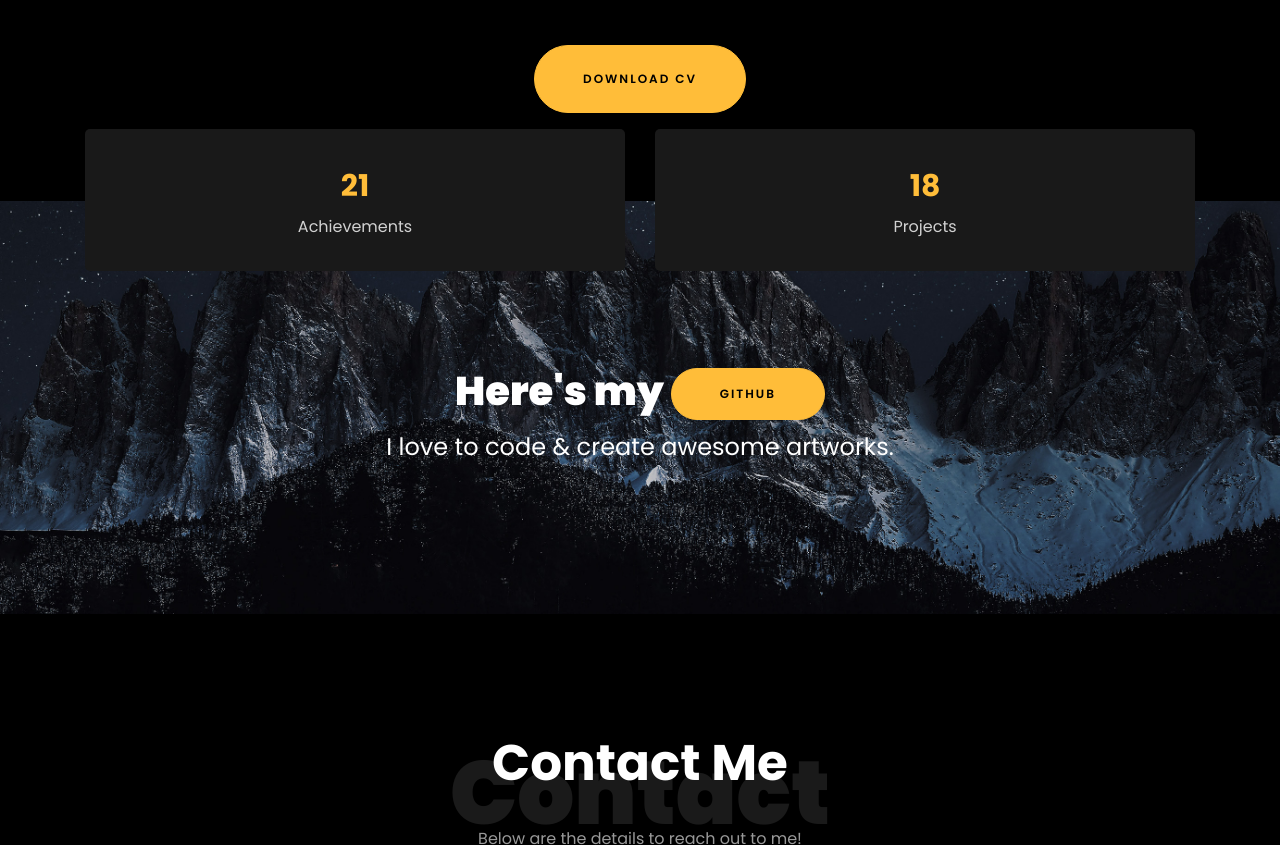
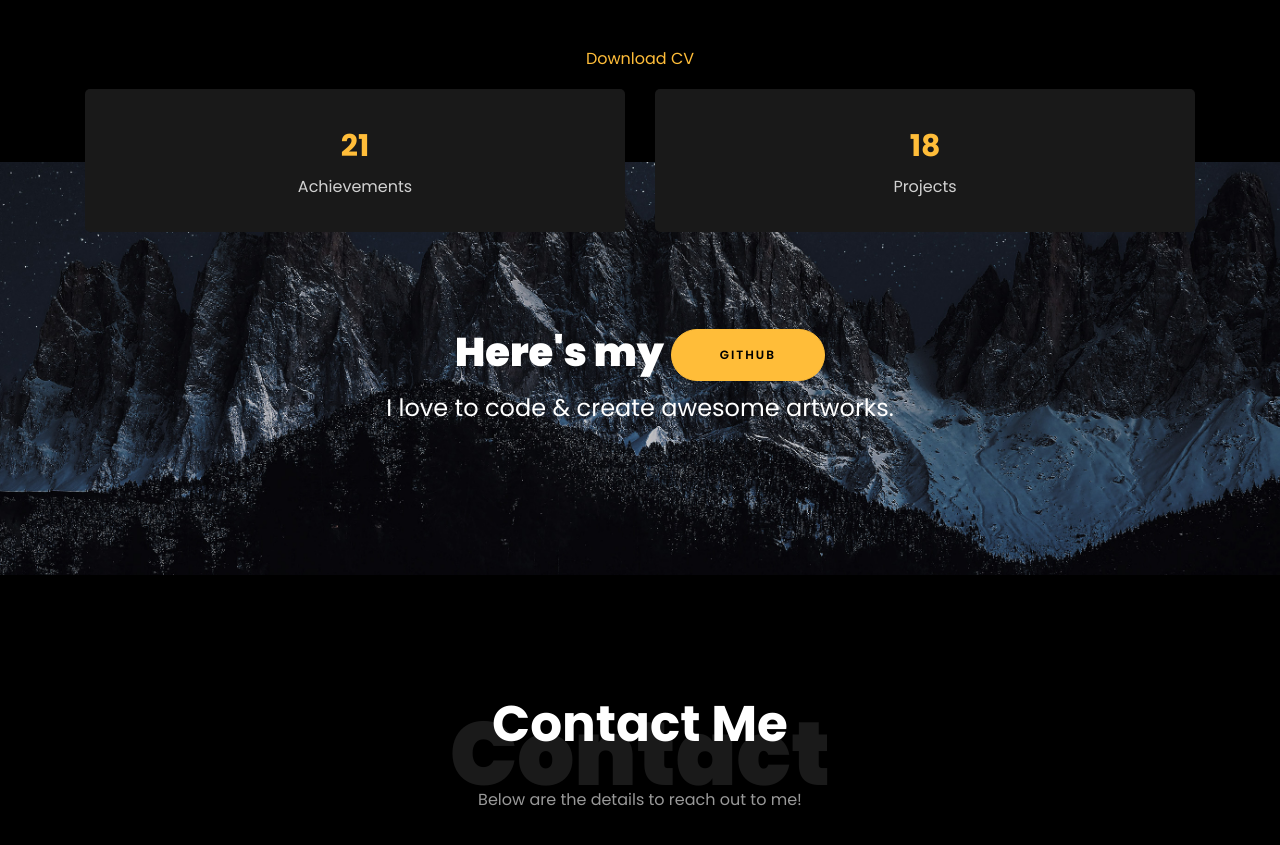
Before and after one commit to webcoder904/ZXC, a plain HTML site: page index.html in a window 1280 px wide. Shown: the part 2998-3843 px from the top of the page. Drawn offline with Linux system fonts and the light colour scheme; files whose address does not match are found by name.

Commit message:
Update index.html

```diff
--- a/index.html
+++ b/index.html
@@ -440,7 +440,7 @@
         <div class="row justify-content-center mt-5">
           <div class="col-md-6 text-center ftco-animate">
             <p>
-              <a href="https://drive.google.com/file/d/1Uiyt5oOFBJX-ghSIFt2BirHxDi1rHuPt/view" class="btn btn-primary py-4 px-5">Download CV</a>
+              <a href="https://drive.google.com/uc?export=download&id=1Uiyt5oOFBJX-ghSIFt2BirHxDi1rHuPt" class="first me-1 rounded-2" download="YourName_Resume.pdf">Download CV</a>
             </p>
           </div>
         </div>
```
